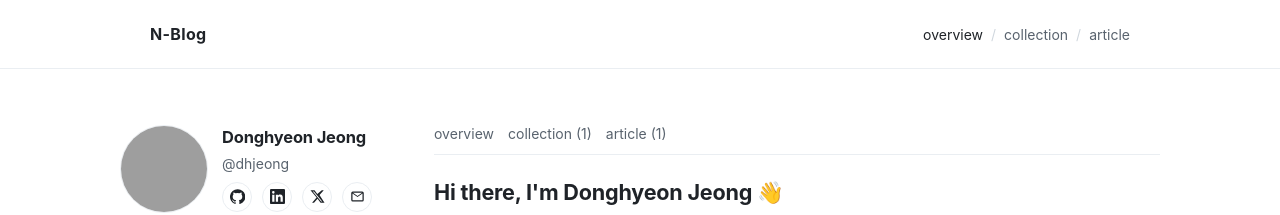
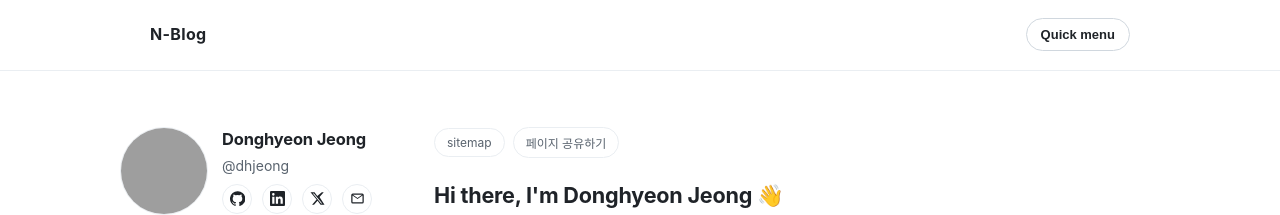
Before and after one commit to dhje0ng/blog, a Next.js app: page /overview in a window 1280 px wide. Shown: the top 215 px of the page. Built offline with nearby package versions, Linux system fonts and the light colour scheme; grey boxes are pictures that could not be loaded.

Commit message:
Add overview tools and quick menu navigation

```diff
--- a/app/globals.css
+++ b/app/globals.css
@@ -51,23 +51,44 @@ a {
   letter-spacing: 0.02em;
 }
 
-.gh-nav {
-  display: flex;
-  align-items: center;
-  gap: 0;
+.gh-quickmenu-toggle {
+  border: 1px solid var(--border);
+  background: #fff;
+  color: var(--text);
+  border-radius: 999px;
+  padding: 8px 14px;
+  font-size: 13px;
+  font-weight: 600;
+  cursor: pointer;
+}
+
+.gh-quickmenu-panel {
+  border-top: 1px solid var(--line-subtle);
+  border-bottom: 1px solid var(--line-subtle);
+  max-height: 0;
+  overflow: hidden;
+  opacity: 0;
+  transform: translateY(-8px);
+  transition: max-height 0.28s ease, opacity 0.22s ease, transform 0.22s ease;
+}
+
+.gh-quickmenu-panel.open {
+  max-height: 220px;
+  opacity: 1;
+  transform: translateY(0);
+}
+
+.gh-quickmenu-links {
+  display: grid;
+  gap: 2px;
+  padding: 10px 0;
 }
 
 .gh-nav-link {
   color: var(--muted);
   font-size: 14px;
-  padding: 2px 0;
+  padding: 8px 4px;
   transition: color 0.2s ease;
-}
-
-.gh-nav-link + .gh-nav-link::before {
-  content: "/";
-  color: var(--border);
-  margin: 0 8px;
 }
 
 .gh-nav-link:hover,
@@ -713,21 +734,31 @@ a {
   gap: 6px;
 }
 
-.overview-inline-menu {
+.overview-tools {
   display: flex;
+  align-items: center;
+  gap: 8px;
   flex-wrap: wrap;
-  gap: 14px;
-  padding-bottom: 12px;
-  border-bottom: 1px solid var(--line-subtle);
-  font-size: 14px;
 }
 
-.overview-inline-menu a {
+.overview-tool-link,
+.overview-tool-button {
+  border: 1px solid var(--line-subtle);
+  border-radius: 999px;
+  padding: 6px 12px;
+  font-size: 12px;
   color: var(--muted);
+  background: #fff;
 }
 
-.overview-inline-menu a:hover {
-  color: var(--text);
+.overview-tool-button {
+  cursor: pointer;
+}
+
+.overview-tool-feedback {
+  margin: 0;
+  font-size: 12px;
+  color: var(--muted);
 }
 
 .overview-content-column {
@@ -864,9 +895,6 @@ a {
     position: static;
   }
 
-  .overview-inline-menu {
-    gap: 10px;
-  }
 }
 
 
--- a/app/overview/page.tsx
+++ b/app/overview/page.tsx
@@ -3,6 +3,7 @@ import type { Route } from "next";
 import Link from "next/link";
 import { notFound } from "next/navigation";
 import { Header } from "@/components/layout/Header";
+import { OverviewTools } from "@/components/layout/OverviewTools";
 import { PostListItem } from "@/components/post/PostListItem";
 import { getPostsOrNull } from "@/lib/notion/safe";
 import siteConfig from "@/site.config";
@@ -60,7 +61,6 @@ export default async function OverviewPage() {
 
   const popular = posts.filter((post) => isPinnedPost(post.tags));
   const recent = posts;
-  const collectionCount = new Set(posts.map((post) => post.category)).size;
   const socialLinks = Object.entries(siteConfig.social).filter(([, href]) => Boolean(href));
 
   return (
@@ -92,11 +92,7 @@ export default async function OverviewPage() {
           </aside>
 
           <div className="overview-content-column">
-            <nav className="overview-inline-menu" aria-label="overview menu links">
-              <Link href="/overview">overview</Link>
-              <Link href="/collection">collection ({collectionCount})</Link>
-              <Link href="/articles">article ({posts.length})</Link>
-            </nav>
+            <OverviewTools />
 
             <article className="overview-readme" aria-label="profile introduction">
               <h2>Hi there, I&apos;m {siteConfig.profile.name} 👋</h2>
--- a/components/layout/Header.tsx
+++ b/components/layout/Header.tsx
@@ -2,11 +2,13 @@
 
 import Link from "next/link";
 import { usePathname } from "next/navigation";
+import { useState } from "react";
 import { NAV_ROUTES } from "@/lib/constants/routes";
 import siteConfig from "@/site.config";
 
 export function Header() {
   const pathname = usePathname();
+  const [menuOpen, setMenuOpen] = useState(false);
 
   return (
     <header className="gh-header">
@@ -14,17 +16,30 @@ export function Header() {
         <Link className="brand" href="/overview">
           {siteConfig.blog.title}
         </Link>
-        <nav className="gh-nav" aria-label="Main navigation">
+        <button
+          type="button"
+          className="gh-quickmenu-toggle"
+          aria-expanded={menuOpen}
+          aria-controls="quick-menu-panel"
+          onClick={() => setMenuOpen((open) => !open)}
+        >
+          Quick menu
+        </button>
+      </div>
+
+      <nav id="quick-menu-panel" className={`gh-quickmenu-panel ${menuOpen ? "open" : ""}`} aria-label="Quick navigation">
+        <div className="container gh-quickmenu-links">
           {NAV_ROUTES.map((item) => {
             const isActive = pathname === item.href;
+
             return (
-              <Link key={item.label} className={`gh-nav-link ${isActive ? "active" : ""}`} href={item.href}>
+              <Link key={item.label} className={`gh-nav-link ${isActive ? "active" : ""}`} href={item.href} onClick={() => setMenuOpen(false)}>
                 {item.label}
               </Link>
             );
           })}
-        </nav>
-      </div>
+        </div>
+      </nav>
     </header>
   );
 }
--- /dev/null
+++ b/components/layout/OverviewTools.tsx
@@ -0,0 +1,56 @@
+"use client";
+
+import { useMemo, useState } from "react";
+
+export function OverviewTools() {
+  const [message, setMessage] = useState<string>("");
+  const [isSharing, setIsSharing] = useState(false);
+
+  const overviewUrl = useMemo(() => {
+    if (typeof window === "undefined") {
+      return "";
+    }
+
+    return `${window.location.origin}/overview`;
+  }, []);
+
+  const handleShare = async () => {
+    if (!overviewUrl) {
+      return;
+    }
+
+    setIsSharing(true);
+    setMessage("");
+
+    try {
+      if (navigator.share) {
+        await navigator.share({
+          title: "N-Blog overview",
+          text: "N-Blog overview 페이지를 공유합니다.",
+          url: overviewUrl
+        });
+        setMessage("공유 시트를 열었어요.");
+        return;
+      }
+
+      await navigator.clipboard.writeText(overviewUrl);
+      setMessage("overview 링크를 클립보드에 복사했어요.");
+    } catch {
+      setMessage("공유를 완료하지 못했어요. 다시 시도해 주세요.");
+    } finally {
+      setIsSharing(false);
+    }
+  };
+
+  return (
+    <div className="overview-tools" aria-label="overview tools">
+      <a className="overview-tool-link" href="/sitemap.xml" target="_blank" rel="noreferrer">
+        sitemap
+      </a>
+      <button type="button" className="overview-tool-button" onClick={handleShare} disabled={isSharing}>
+        페이지 공유하기
+      </button>
+      {message ? <p className="overview-tool-feedback">{message}</p> : null}
+    </div>
+  );
+}
--- a/lib/notion/fallback.ts
+++ b/lib/notion/fallback.ts
@@ -16,6 +16,6 @@ export const FALLBACK_POSTS: PostSummary[] = [
     thumbnail:
       "https://images.unsplash.com/photo-1451187580459-43490279c0fa?auto=format&fit=crop&w=1200&q=80",
     content:
-      "현재 노션 데이터베이스에 연결할 수 없어 예시 게시글을 표시하고 있습니다.\n\nNOTION_PAGE_ID와 네트워크 연결 상태를 확인해 주세요."
+      "# 예시 게시글 안내\n현재 노션 데이터베이스에 연결할 수 없어 예시 게시글을 표시하고 있습니다.\n\n## 확인해야 할 항목\nNOTION_PAGE_ID와 네트워크 연결 상태를 확인해 주세요.\n\n## 목차 미리보기\n지금 보고 있는 섹션 제목은 상세 페이지의 Table of Contents에 자동으로 노출됩니다."
   }
 ];
```
Also changed, not shown: app/sitemap.ts (added, +24 -0 lines).
